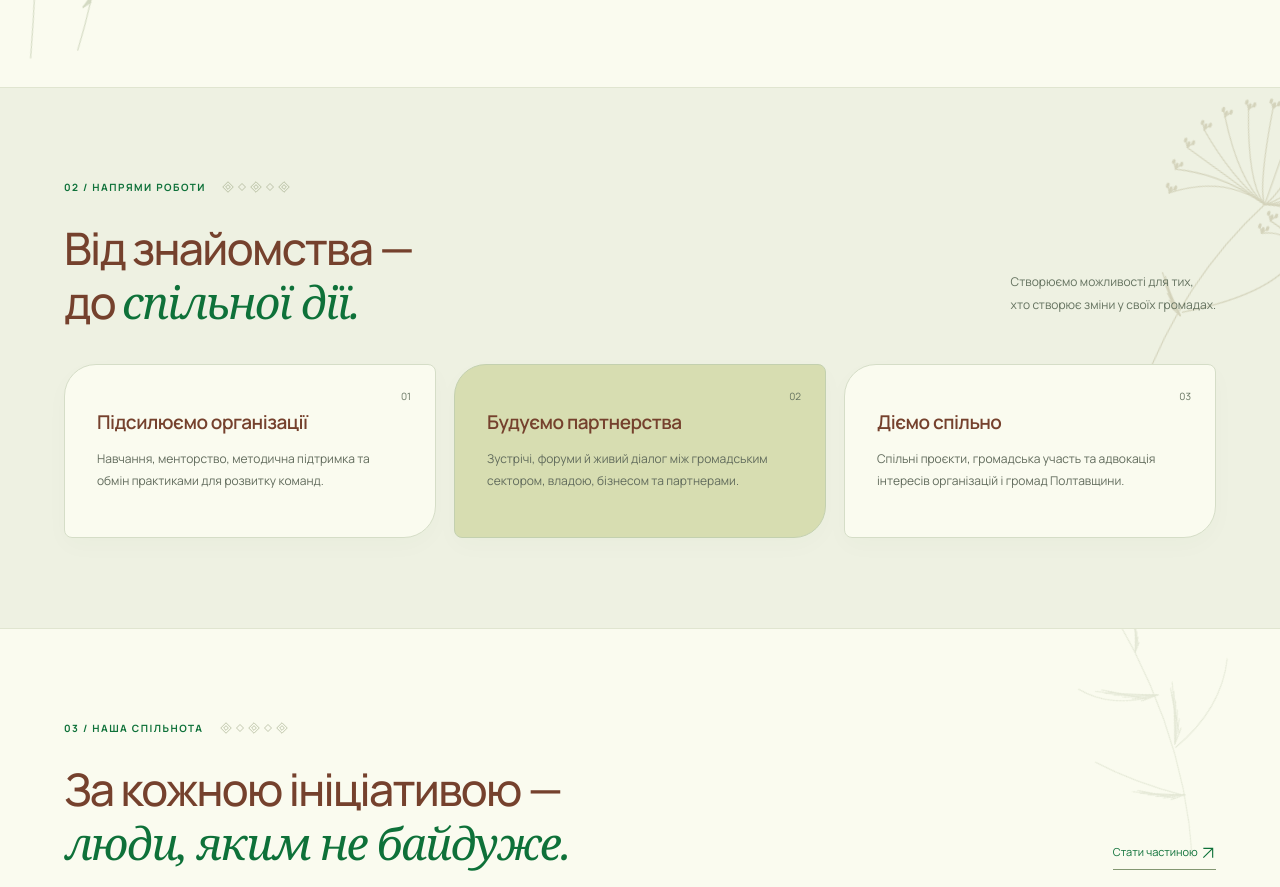
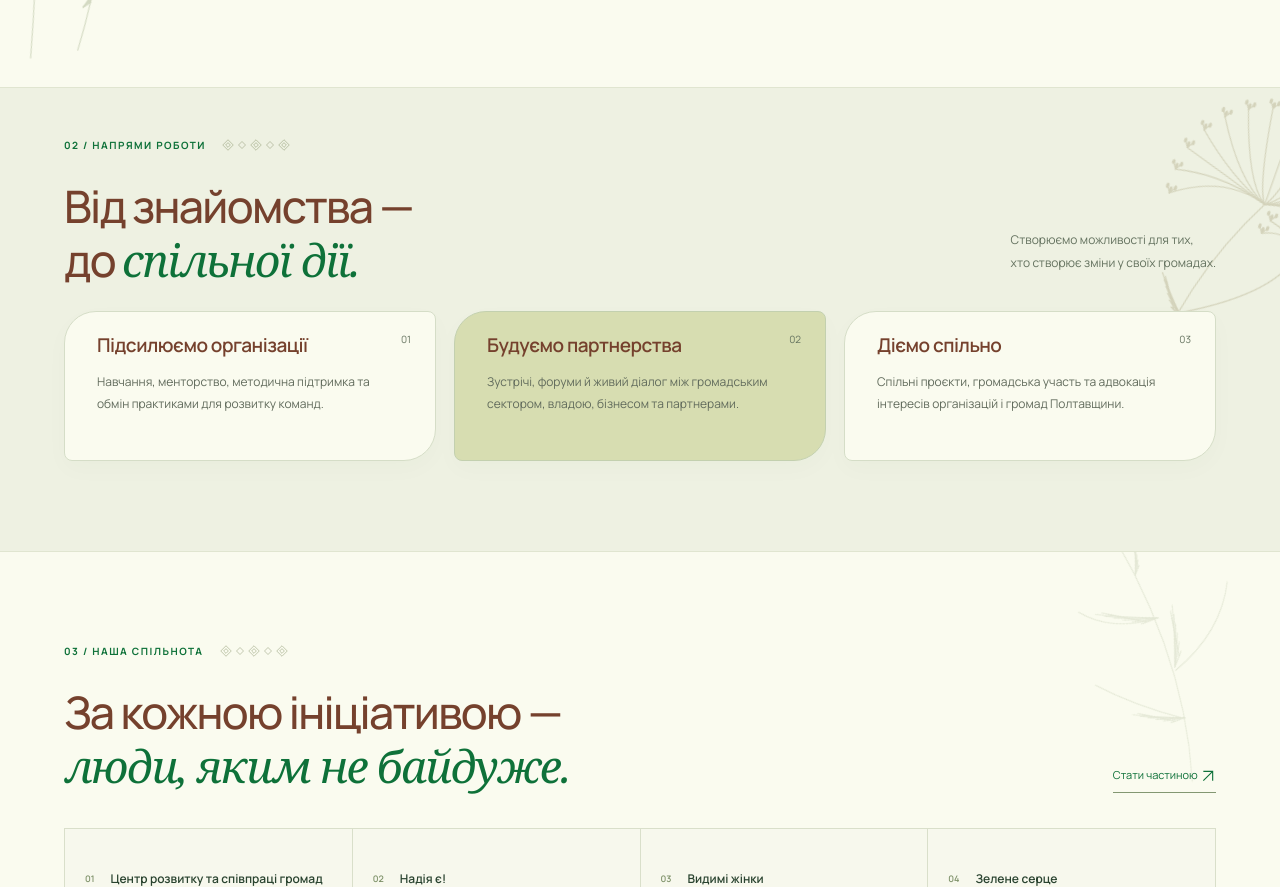
Before and after one commit to annakuzmenkoit-netizen/krip, a website built with Vite: page index.html in a window 1280 px wide. Shown: the part 1350-2237 px from the top of the page. Built offline with nearby package versions, Linux system fonts and the light colour scheme; a web font is replaced by a local one.

Commit message:
Tighten top spacing in directions section and cards

```diff
--- a/style.css
+++ b/style.css
@@ -70,5 +70,6 @@ h2{color:var(--earth)}.about{position:relative}.about:after{content:'';position:
 @media(max-width:700px){.hero .dill-leafy{left:-120px;bottom:430px;width:170px;height:260px}.hero .dill-single{right:-65px;top:-70px;width:175px;height:260px}.about .dill-meadow{left:-125px;width:190px;opacity:.2}.directions .dill-seeds{right:-100px;top:-25px;width:210px;height:290px;opacity:.22}.community .dill-single{left:-130px;width:200px}.community .dill-leafy{right:-140px;top:-70px;width:215px}.events .dill-meadow{right:-145px;width:230px;opacity:.16}.join .dill-flowering{right:-120px;top:15px;width:210px;height:340px;opacity:.23}}
 
 /* Compact text-only direction cards. */
-.direction-grid h3{margin:20px 30px 12px 0}.direction-grid .card-number{top:24px;right:24px}.direction-grid article{padding-top:24px}
-@media(max-width:700px){.direction-grid h3{margin-top:12px}.direction-grid .card-number{top:23px}}
+.directions{padding-top:48px}.directions .section-heading{margin-bottom:24px}
+.direction-grid h3{margin:0 28px 12px 0}.direction-grid .card-number{top:20px;right:24px}.direction-grid article{padding-top:20px}
+@media(max-width:700px){.directions{padding-top:32px}.directions .section-heading{margin-bottom:20px}.direction-grid article{padding-top:18px}.direction-grid .card-number{top:18px}}
```
